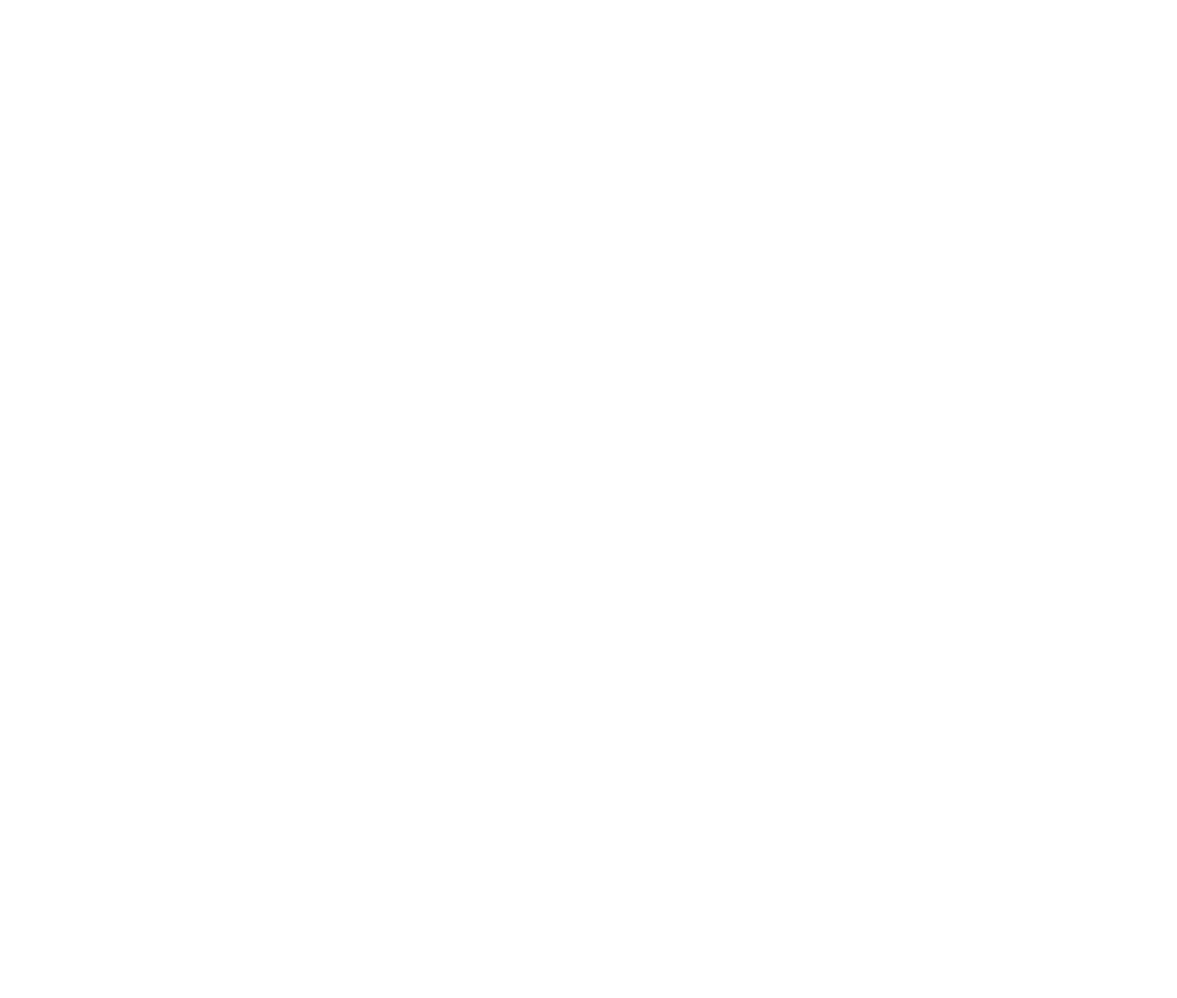
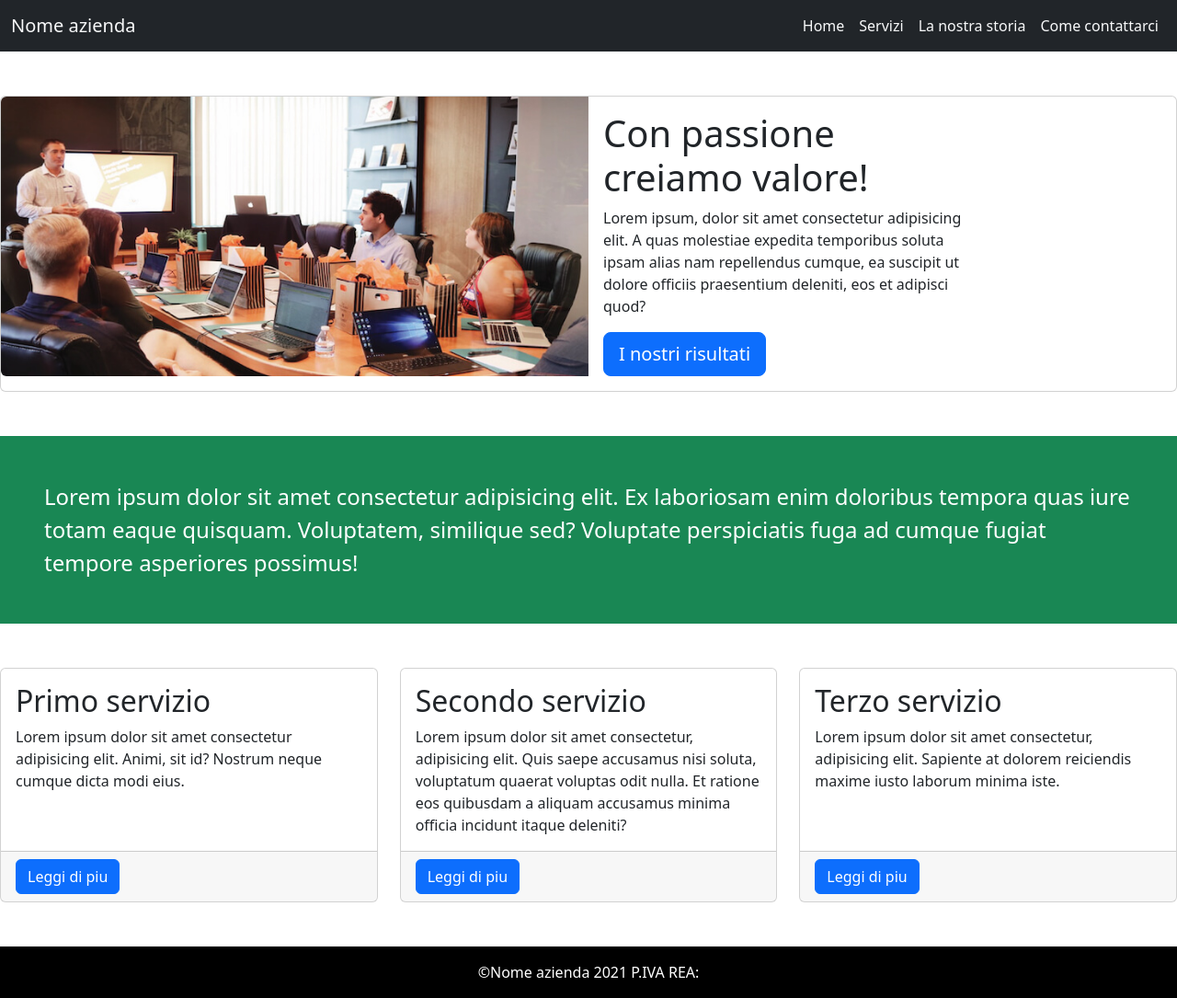
Before and after one commit to EnzoPiccolo7/week6_lezione2_esercizio, a plain HTML site: page index.html in a window 1280 px wide. Shown: the whole page at 92% size. Before the commit the page ends 800 px from the top, so only its background shows below. Drawn offline with nearby package versions, Linux system fonts and the light colour scheme.

Commit message:
primo commit

```diff
--- a/index.html
+++ b/index.html
@@ -10,8 +10,87 @@
     <title>Document</title>
 </head>
 <body>
+    <nav class="navbar navbar-expand-lg bg-dark">
+        <div class="container-fluid">
+          <a class="navbar-brand text-light  href="#" >Nome azienda</a>
+          <button class="navbar-toggler" type="button" data-bs-toggle="collapse" data-bs-target="#navbarNav" aria-controls="navbarNav" aria-expanded="false" aria-label="Toggle navigation">
+            <span class="navbar-toggler-icon"></span>
+          </button>
+          <div class="collapse navbar-collapse justify-content-end" id="navbarNav">
+            <ul class="navbar-nav">
+              <li class="nav-item">
+                <a class="nav-link active text-light" aria-current="page" href="#">Home</a>
+              </li>
+              <li class="nav-item">
+                <a class="nav-link text-light" href="#">Servizi</a>
+              </li>
+              <li class="nav-item">
+                <a class="nav-link text-light" href="#">La nostra storia</a>
+                <li class="nav-item">
+                    <a class="nav-link text-light" href="#">Come contattarci</a>
+                  </li>
+            </ul>
+          </div>
+        </div>
+      </nav>
+      <div class="card mb-3 mt-5" style="max-width: 95rem;">
+        <div class="row g-0">
+          <div class="col-md-6">
+            <img src="img/Effective-Meeting-Strategies.jpg" class="img-fluid rounded-start" alt="...">
+          </div>
+          <div class="col-md-4">
+            <div class="card-body">
+              <h5 class="card-title h1">Con passione creiamo valore!</h5>
+              <p class="card-text">Lorem ipsum, dolor sit amet consectetur adipisicing elit. A quas molestiae expedita temporibus soluta ipsam alias nam repellendus cumque, ea suscipit ut dolore officiis praesentium deleniti, eos et adipisci quod?</p>
+              <button type="button" class="btn btn-primary btn-lg">I nostri risultati</button>
+            </div>
+          </div>
+        </div>
+      </div>
+      <div class="bg-success p-4 text-white p-5 fs-4 mt-lg-5">Lorem ipsum dolor sit amet consectetur adipisicing elit. Ex laboriosam enim doloribus tempora quas iure totam eaque quisquam. Voluptatem, similique sed? Voluptate perspiciatis fuga ad cumque fugiat tempore asperiores possimus!</div>
 
+      <div class="row row-cols-1 row-cols-md-3 g-4 mt-xl-4">
+        <div class="col">
+          <div class="card h-100">
+            <div class="card-body">
+              <h5 class="card-title h2">Primo servizio</h5>
+              <p class="card-text">Lorem ipsum dolor sit amet consectetur adipisicing elit. Animi, sit id? Nostrum neque cumque dicta modi eius.</p>
+            </div>
+            <div class="card-footer">
+                <button type="button" class="btn btn-primary ">Leggi di piu</button>
 
+            </div>
+          </div>
+        </div>
+        <div class="col">
+          <div class="card h-100">
+
+            <div class="card-body">
+              <h5 class="card-title h2">Secondo servizio</h5>
+              <p class="card-text">Lorem ipsum dolor sit amet consectetur, adipisicing elit. Quis saepe accusamus nisi soluta, voluptatum quaerat voluptas odit nulla. Et ratione eos quibusdam a aliquam accusamus minima officia incidunt itaque deleniti?</p>
+            </div>
+            <div class="card-footer">
+                <button type="button" class="btn btn-primary ">Leggi di piu</button>
+            </div>
+          </div>
+        </div>
+        <div class="col">
+          <div class="card h-100">
+            <div class="card-body">
+              <h5 class="card-title h2">Terzo servizio</h5>
+              <p class="card-text">Lorem ipsum dolor sit amet consectetur, adipisicing elit. Sapiente at dolorem reiciendis maxime iusto laborum minima iste.</p>
+            </div>
+            <div class="card-footer">
+                <button type="button" class="btn btn-primary ">Leggi di piu</button>
+            </div>
+          </div>
+        </div>
+      </div>
+      <footer class="mt-xl-5 ">
+        <div class="text-center fs-6 p-3 text-white" style="background-color: rgb(0, 0, 0);">
+            &copy;Nome azienda 2021 P.IVA REA:
+          </div>
+      </footer>
 
 
 
```
Also changed, not shown: img/Effective-Meeting-Strategies.jpg (added).
